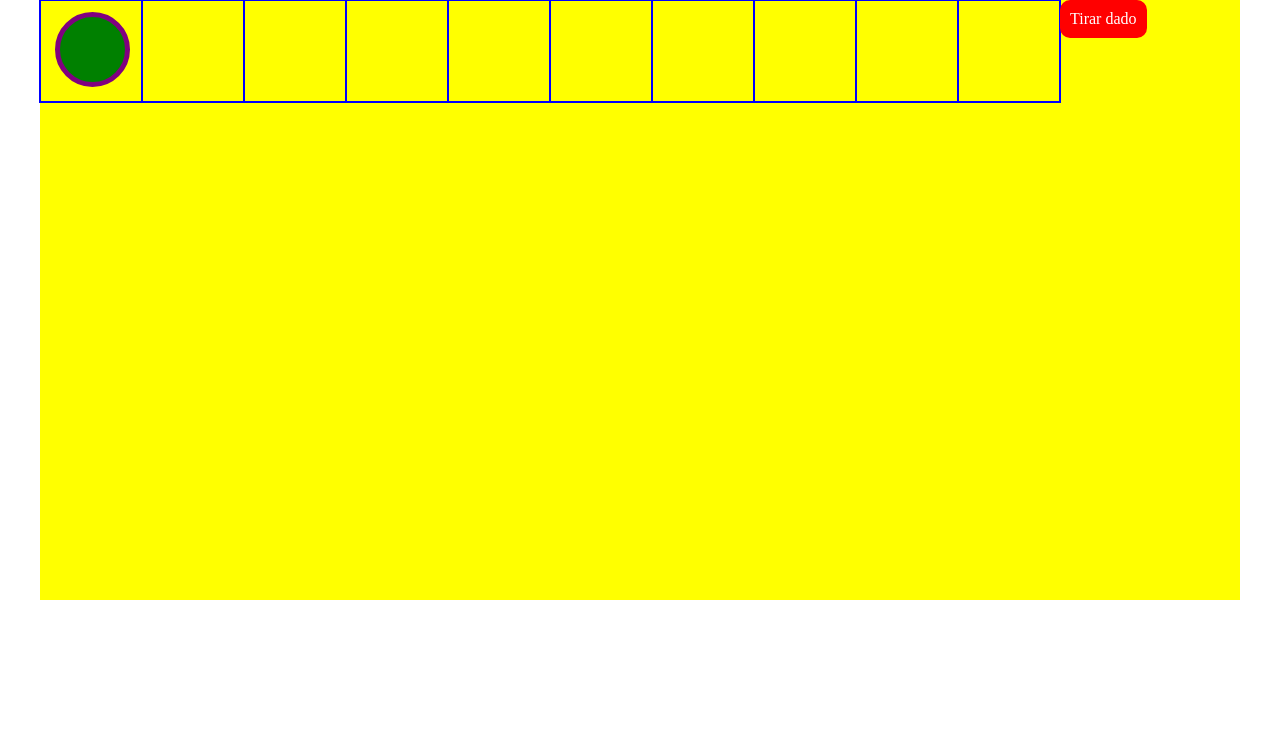
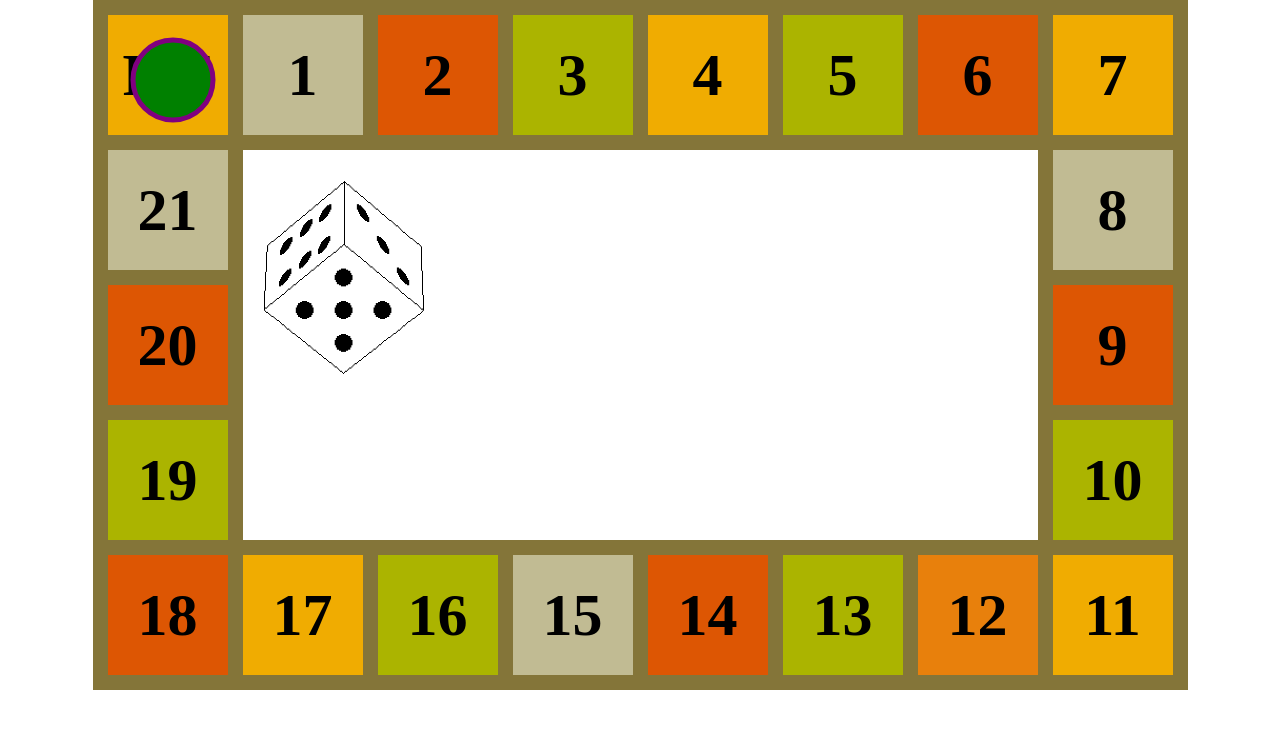
Before and after one commit to heostoan/caminca, a PHP site: page / in a window 1280 px wide. Shown: the top 729 px of the page. Run offline with PHP 8.4, Linux system fonts and the light colour scheme.

Commit message:
Animación juego

```diff
--- a/index.css
+++ b/index.css
@@ -16,39 +16,90 @@
 .ficha{
     border-radius: 50px;
     background: green;
-    width: 65px;
-    height: 65px;
-    margin: 10px auto;
+    width: 75px;
+    height: 75px;
     border: 5px solid purple;
     display: inline-block;
+    position: absolute;
+    left: 50%;
+    top: 50%;
+    transform: translate(-50%, -50%);
+    -webkit-transform: translate(-50%, -50%);
+    z-index: 10
 }
 .area_ficha{
     text-align: center;
-    width: 100px;
-    height: 100px;
+    width: 115px;
+    height: 115px;
     position: absolute;
-    border: 2px solid transparent;
-    left: 0;
+    border: 15px solid transparent;
 }
-.paso{
-    width: 100px;
-    height: 100px;
-    border: 2px solid blue;
+.paso, td{
+    width: 120px;
+    height: 120px;
+    border: 15px solid #847539;
     margin: -1px -1px;
+    font-weight: bold;
+    font-size: 60px;
+}
+td div{
+    width: 120px;
+    height: 120px;
+    position: relative
+}
+td div span{
+    text-align: center;
+    position: absolute;
+    left: 50%;
+    top: 50%;
+    transform: translate(-50%, -50%);
+    -webkit-transform: translate(-50%, -50%);
 }
 .horizontal{
     float: left
 }
 .jugar{
-    background: red;
     color: white;
     padding: 10px 10px;
     display: inline-block;
     border-radius: 10px;
-    cursor: pointer
+    cursor: pointer;
+    width: 180px;
+    height: 180px;
+    background-image: url(img/dice.gif);
+    background-size: 100% auto;
+    background-repeat: no-repeat;
 }
 .efecto{
     transition-duration:300ms;
     transition-property:all;
     transition-timing-function:cubic-bezier(.7,1,.7,1)
 }
+table{
+    border-collapse: collapse;
+    margin: 0 auto;
+    position: relative;
+    left: 0;
+    right: 0;
+    width: 1095px;
+    height: 690px
+}
+.ladrillo{
+    background: #DD5603;
+}
+.petroleo{
+    background: #ABB400;
+}
+.mostasa{
+    background: #F0AC01;
+}
+.crema{
+    background: #C1BB93;
+}
+.naranja{
+    background: #E8800C;
+}
+.msg{
+    width: 100%;
+    font-size: 20px;
+}
--- a/index.js
+++ b/index.js
@@ -1,26 +1,108 @@
-var posicion_ficha = 0;
-var paso = $(".paso").outerWidth();
-var total_avance = 0;
-var salida_juego = false;
+var posicion_ficha_arriba = 0;
+var posicion_ficha_derecha = 0;
+var posicion_ficha_izquierda = 0;
+var posicion_ficha_abajo = 0;
+var paso_ancho = $(".paso").outerWidth();
+var paso_alto = $(".paso").outerHeight();
+var total_avance_arriba = 0;
+var total_avance_derecha = 0;
+var total_avance_izquierda = 0;
+var total_avance_abajo = 0;
+var salida_juego = false;//pasar a false
+var valor_dado = 0;
+var acumulador_valor_dados = 0;
+
 function lanzar_dado() {
-    return Math.floor(Math.random() * 6) + 1;
-    //return 1;
+    var resultado_dado = Math.floor(Math.random() * 6) + 1;
+    //var resultado_dado = 1;
+    if (resultado_dado === 1) {
+        $(".jugar").css("background-image", "url(img/1.jpg)");
+    }
+    if (resultado_dado === 2) {
+        $(".jugar").css("background-image", "url(img/2.jpg)");
+    }
+    if (resultado_dado === 3) {
+        $(".jugar").css("background-image", "url(img/3.jpg)");
+    }
+    if (resultado_dado === 4) {
+        $(".jugar").css("background-image", "url(img/4.jpg)");
+    }
+    if (resultado_dado === 5) {
+        $(".jugar").css("background-image", "url(img/5.jpg)");
+    }
+    if (resultado_dado === 6) {
+        $(".jugar").css("background-image", "url(img/6.jpg)");
+    }
+    return resultado_dado;
 }
 
 function avanzar() {
-    var valor_dado = lanzar_dado();
-    if (salida_juego === true) {
-        for (var i = 0, max = valor_dado; i < max; i++) {
-            total_avance = paso - 2;
-            posicion_ficha += total_avance;
-        }
-        $(".area_ficha").css("left", posicion_ficha);
+    if (acumulador_valor_dados >= 22) {
+        $(".jugar").css("background-image", "url()");
+        $(".msg").text('¡Felicidades culminaste el juego!');
+        clearTimeout();
     } else {
-        if (valor_dado === 6) {
-            alert('Usted sacó 6, puede lanzar para iniciar el juego');
-            salida_juego = true;
+        valor_dado = lanzar_dado();
+        if (salida_juego === true) {
+            for (var i = 0, max = valor_dado; i < max; i++) {
+                acumulador_valor_dados++;
+                if (acumulador_valor_dados <= 7) {
+                    total_avance_arriba = paso_ancho - 14.5;
+                    posicion_ficha_arriba += total_avance_arriba;
+                    $(".area_ficha").css("left", posicion_ficha_arriba);
+                    setTimeout(function () {
+                        $(".jugar").css("background-image", "url(img/dice.gif)");
+                        $(".msg").text("");
+                    }, 1600);
+                } else if (acumulador_valor_dados >= 8 && acumulador_valor_dados <= 11) {
+                    total_avance_derecha = paso_alto - 14.5;
+                    posicion_ficha_derecha += total_avance_derecha;
+                    $(".area_ficha").css("top", posicion_ficha_derecha);
+                    setTimeout(function () {
+                        $(".jugar").css("background-image", "url(img/dice.gif)");
+                        $(".msg").text("");
+                    }, 1600);
+                } else if (acumulador_valor_dados >= 12 && acumulador_valor_dados <= 18) {
+                    total_avance_abajo = paso_ancho - 14.5;
+                    posicion_ficha_abajo += total_avance_abajo;
+                    $(".area_ficha").css("left", "");
+                    $(".area_ficha").css("right", posicion_ficha_abajo);
+                    setTimeout(function () {
+                        $(".jugar").css("background-image", "url(img/dice.gif)");
+                        $(".msg").text("");
+                    }, 1600);
+                } else if (acumulador_valor_dados >= 19 && acumulador_valor_dados <= 22) {
+                    total_avance_izquierda = paso_alto - 14.5;
+                    posicion_ficha_izquierda += total_avance_izquierda;
+                    $(".area_ficha").css("top", "");
+                    $(".area_ficha").css("bottom", posicion_ficha_izquierda);
+                    if (acumulador_valor_dados >= 22) {
+                        $(".jugar").css("background-image", "url()");
+                        $(".msg").text('¡Felicidades culminaste el juego!');
+                        clearTimeout();
+                    } else {
+                        setTimeout(function () {
+                            $(".jugar").css("background-image", "url(img/dice.gif)");
+                            $(".msg").text("");
+                        }, 1000);
+                    }
+                }
+            }
         } else {
-            alert('Usted sacó ' + valor_dado + ', tiene que sacar 6 para iniciar el juego');
+            if (valor_dado === 6) {
+                $(".msg").text('¡Bien, sacaste 6, lanza de nuevo para avanzar tu ficha!');
+                salida_juego = true;
+                setTimeout(function () {
+                    $(".jugar").css("background-image", "url(img/dice.gif)");
+                    $(".msg").text("");
+                }, 1600);
+            } else {
+                $(".msg").text('¡Salió ' + valor_dado + ', reinta y saca 6 para iniciar la partida!');
+                setTimeout(function () {
+                    $(".jugar").css("background-image", "url(img/dice.gif)");
+                    $(".msg").text("");
+                }, 1600);
+            }
         }
     }
 }
--- a/index.php
+++ b/index.php
@@ -7,19 +7,49 @@
         <script src="https://ajax.googleapis.com/ajax/libs/jquery/3.6.0/jquery.min.js"></script>
     </head>
     <body>
-        <div class="amarillo area_juego">
-            <div class="area_ficha efecto">
-                <div class="ficha"></div>
-            </div>
-            <?php
-            for ($index = 0; $index < 10; $index++) {
-                ?>
-                <div class="paso horizontal"></div>
-                <?php
-            }
-            ?>
-            <div class="jugar" onclick="avanzar()">Tirar dado</div>
-        </div>
+        <table cellspacing="0" cellpadding="0">
+            <tr>
+                <td class="mostasa paso">
+                    <div class="area_ficha efecto" style="left: 0; right: 0; bottom: 0; top: 0">
+                        <span class="ficha"></span>
+                    </div>
+                    <div><span>P/F</span></div>
+                </td>
+                <td class="crema"><div><span>1</span></div></td>
+                <td class="ladrillo"><div><span>2</span></div></td>
+                <td class="petroleo"><div><span>3</span></div></td>
+                <td class="mostasa"><div><span>4</span></div></td>
+                <td class="petroleo"><div><span>5</span></div></td>
+                <td class="ladrillo"><div><span>6</span></div></td>
+                <td class="mostasa"><div><span>7</span></div></td>
+            </tr>
+            <tr>
+                <td class="crema"><div><span>21</span></div></td>
+                <td colspan="6" rowspan="3">
+                    <div class="jugar" onclick="avanzar()"></div>
+                    <div class="msg"></div>
+                </td>
+                <td class="crema"><div><span>8</span></div></td>
+            </tr>
+            <tr>
+                <td class="ladrillo"><div><span>20</div></td>
+                <td class="ladrillo"><div><span>9</div></td>
+            </tr>
+            <tr>
+                <td class="petroleo"><div><span>19</span></div></td>
+                <td class="petroleo"><div><span>10</span></div></td>
+            </tr>
+            <tr>
+                <td class="ladrillo"><div><span>18</span></div></td>
+                <td class="mostasa"><div><span>17</span></div></td>
+                <td class="petroleo"><div><span>16</span></div></td>
+                <td class="crema"><div><span>15</span></div></td>
+                <td class="ladrillo"><div><span>14</span></div></td>
+                <td class="petroleo"><div><span>13</span></div></td>
+                <td class="naranja"><div><span>12</span></div></td>
+                <td class="mostasa"><div><span>11</span></div></td>
+            </tr>
+        </table>
         <script type="text/javascript" src="index.js"></script>
     </body>
 </html>
--- a/nbproject/private/private.xml
+++ b/nbproject/private/private.xml
@@ -2,10 +2,6 @@
 <project-private xmlns="http://www.netbeans.org/ns/project-private/1">
     <editor-bookmarks xmlns="http://www.netbeans.org/ns/editor-bookmarks/2" lastBookmarkId="0"/>
     <open-files xmlns="http://www.netbeans.org/ns/projectui-open-files/2">
-        <group>
-            <file>file:/C:/xampp/htdocs/caminca/index.css</file>
-            <file>file:/C:/xampp/htdocs/caminca/index.php</file>
-            <file>file:/C:/xampp/htdocs/caminca/index.js</file>
-        </group>
+        <group/>
     </open-files>
 </project-private>
```
Also changed, not shown: img/1.jpg (added), img/2.jpg (added), img/3.jpg (added), img/4.jpg (added), img/5.jpg (added), img/6.jpg (added), img/dice.gif (added), 1 other file.
